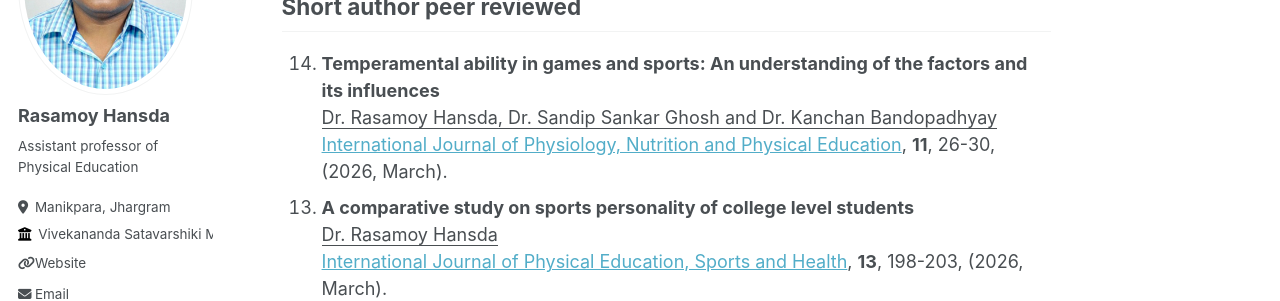
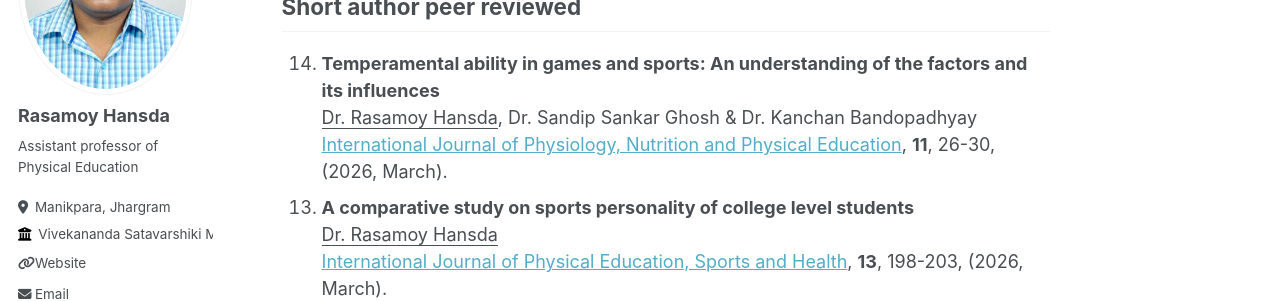
Before and after one commit to rhansda1/rhansda1.github.io, a Jekyll site: the page built from _pages/publications.md, in a window 1280 px wide and 900 px high. Shown: the part 227-528 px from the top of the window. Built offline with Jekyll 4.4.1, drawn with Linux system fonts in a browser that asks for light colours; some web fonts are replaced.

Commit message:
Update publications_html.yaml

```diff
--- a/_data/publications_html.yaml
+++ b/_data/publications_html.yaml
@@ -9,7 +9,7 @@ Hansda:2026B:
   archiveprefix:
   eprint:
   title: "Temperamental ability in games and sports: An understanding of the factors and its influences"
-  author: <u>Dr. Rasamoy Hansda, Dr. Sandip Sankar Ghosh and Dr. Kanchan Bandopadhyay</u>
+  author: <u>Dr. Rasamoy Hansda</u>, Dr. Sandip Sankar Ghosh & Dr. Kanchan Bandopadhyay
 
 Hansda:2026A:
   year: '2026, March'
```
